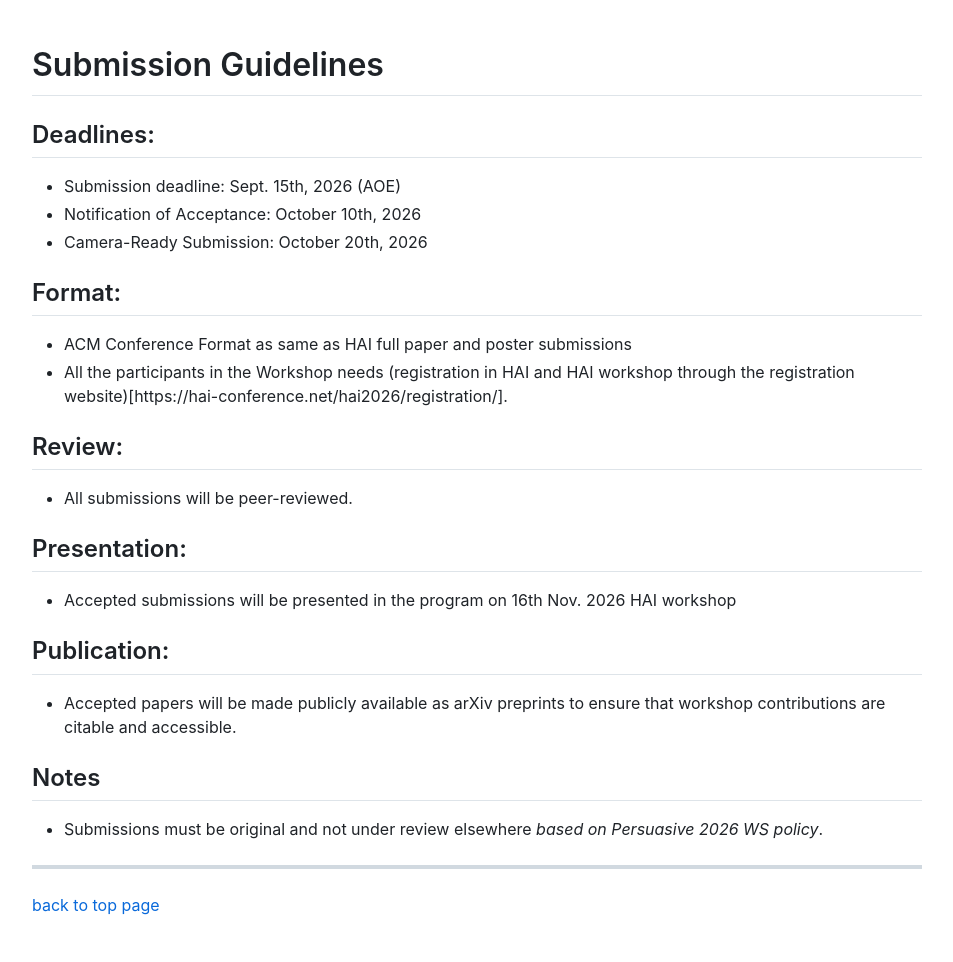
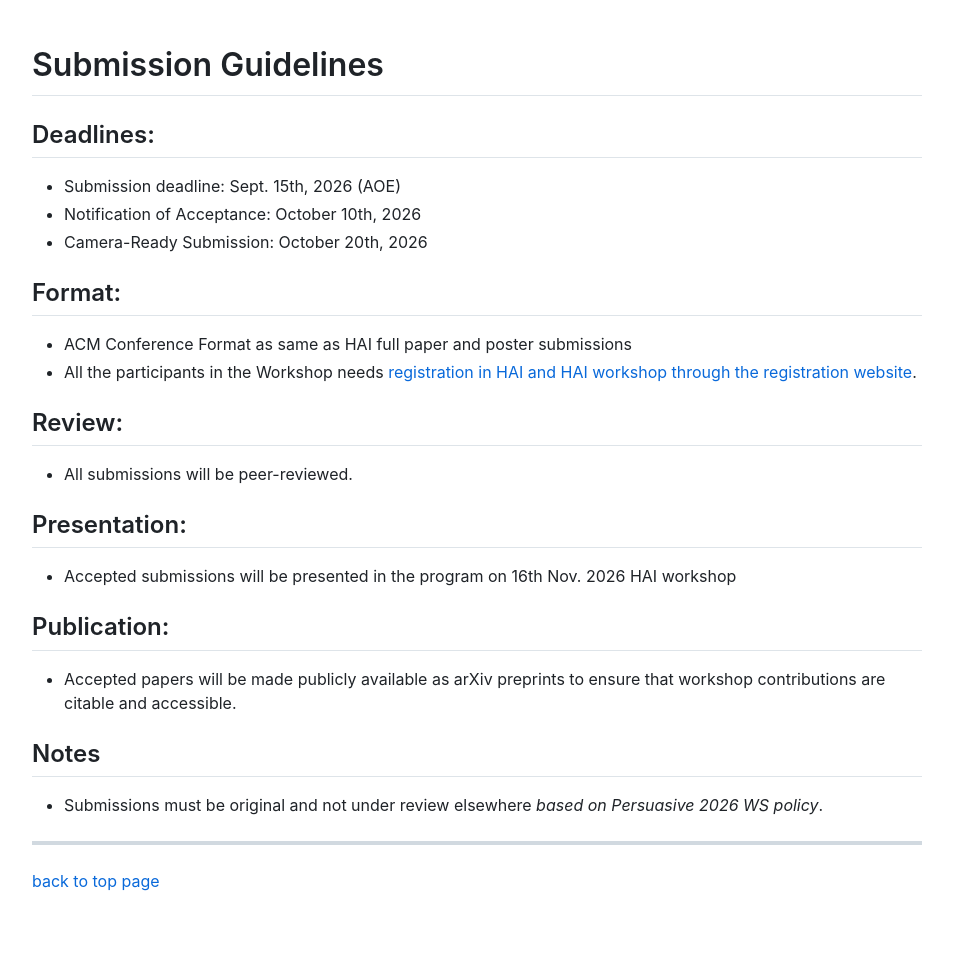
Before and after one commit to virtualcom-designlab/TBSA2026, a Jekyll site: the page built from submission.md, in a window 1280 px wide. Shown: the whole page, without its empty margins (163-1116 px from the left). Built offline with Jekyll 4.4.1, drawn with Linux system fonts in a browser that asks for light colours; our own code applies the rules of GitHub Pages for plain Markdown files; after the commit the page ends 938 px from its top, so only the background shows below that.

Commit message:
Update submission.md

```diff
--- a/submission.md
+++ b/submission.md
@@ -13,7 +13,7 @@
 
 ## Format:
 - ACM Conference Format as same as HAI full paper and poster submissions
-- All the participants in the Workshop needs (registration in HAI and HAI workshop through the registration website)[https://hai-conference.net/hai2026/registration/].
+- All the participants in the Workshop needs [registration in HAI and HAI workshop through the registration website](https://hai-conference.net/hai2026/registration/).
 
 ## Review:
 - All submissions will be peer-reviewed.
```
